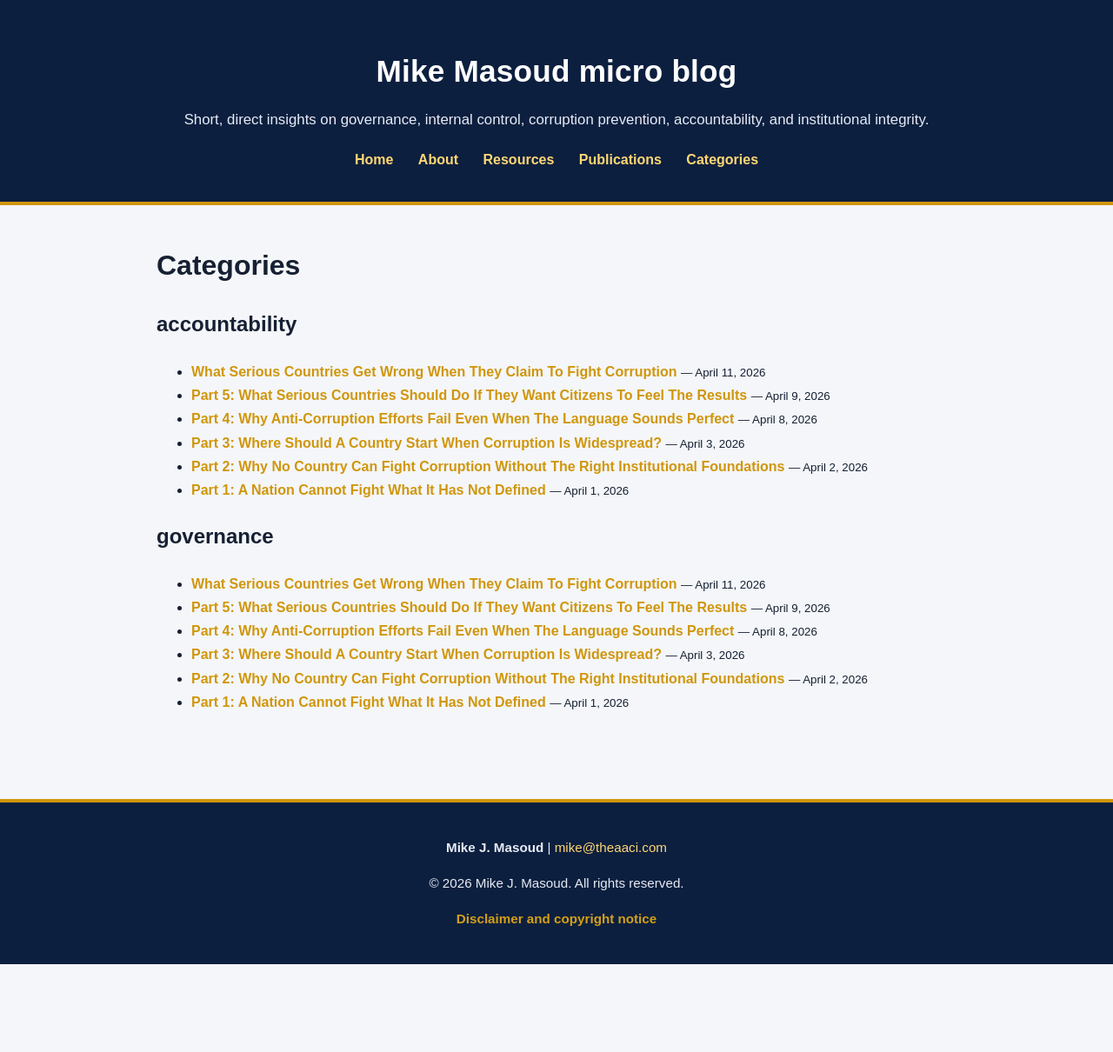
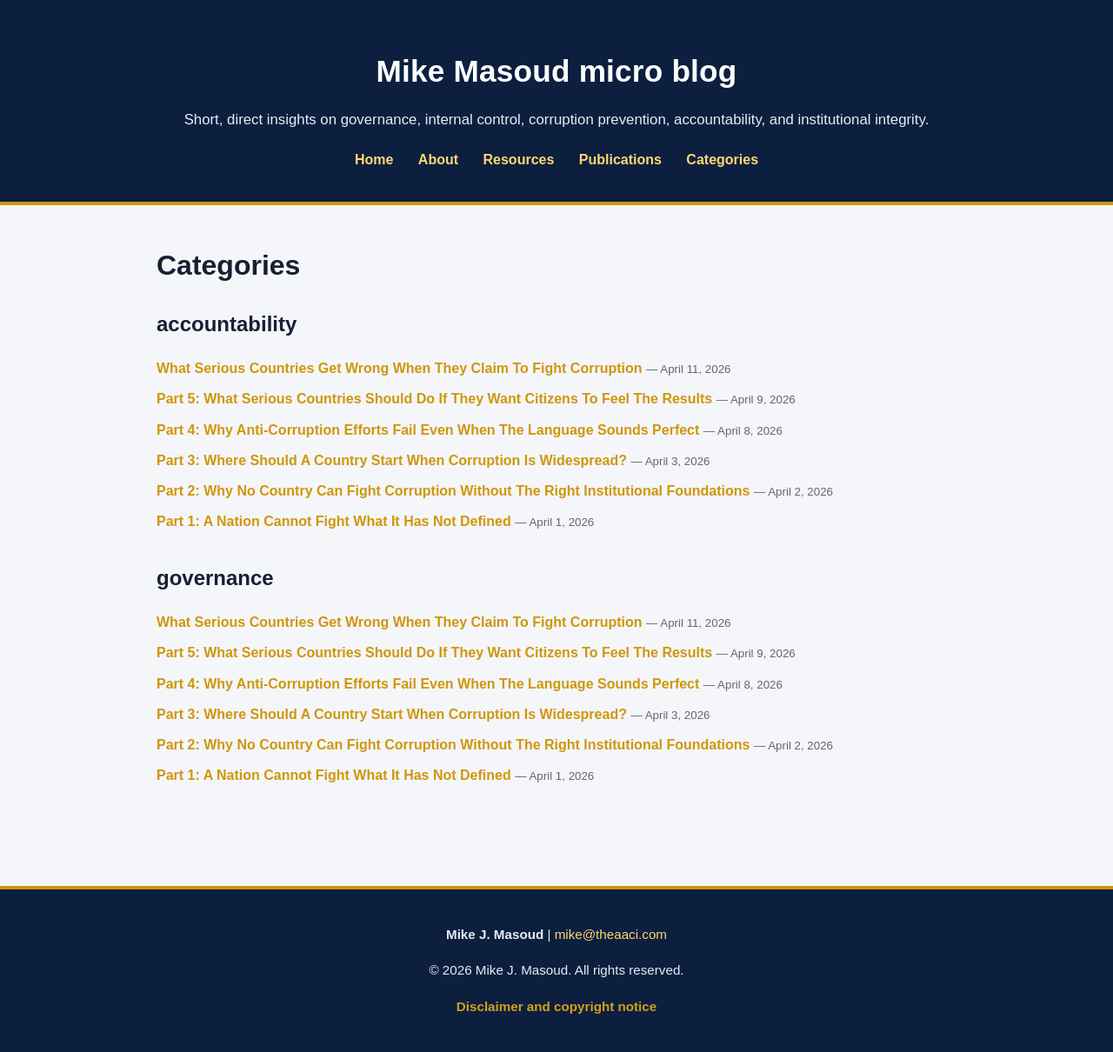
Before and after one commit to mikemasoud/microblog, a Jekyll site: the page built from categories.md, in a window 1280 px wide. Shown: the whole page at 87% size. Built offline with Jekyll 4.4.1, drawn with Linux system fonts in a browser that asks for light colours; before the commit the page ends 1109 px from its top, so only the background shows below that.

Commit message:
Update style.css

```diff
--- a/assets/style.css
+++ b/assets/style.css
@@ -423,3 +423,24 @@ body {
   border: 1px solid #d9dee7;
   box-shadow: 0 4px 14px rgba(0, 0, 0, 0.08);
 }
+
+.category-section {
+  margin-bottom: 2rem;
+}
+
+.category-section h2 {
+  margin-bottom: 0.6rem;
+}
+
+.category-section ul {
+  list-style: none;
+  padding-left: 0;
+}
+
+.category-section li {
+  margin-bottom: 0.5rem;
+}
+
+.category-section small {
+  color: #666;
+}
```
